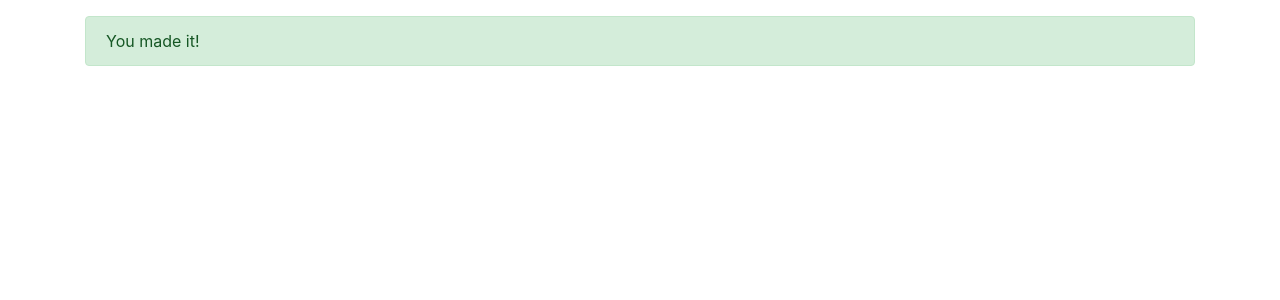
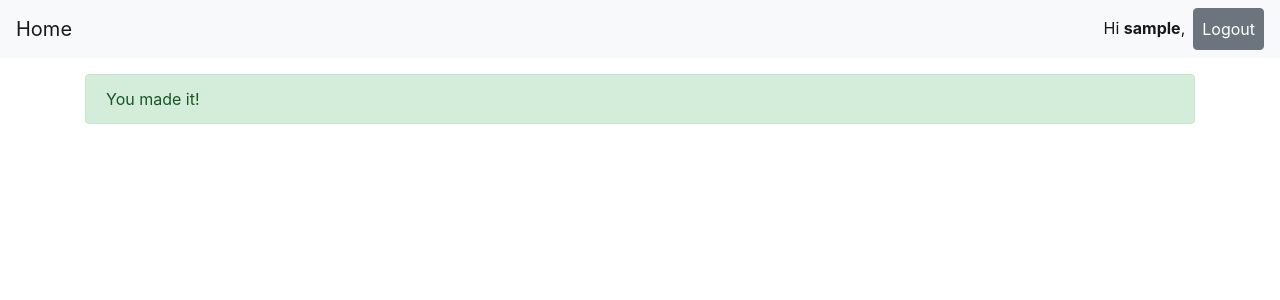
Before and after one commit to rayjc/flask-authentication, a Flask app: page /secret in a window 1280 px wide. Shown: the top 300 px of the page. Run offline with Flask 2, Linux system fonts and the light colour scheme; the visitor is signed in with stand-in values (Sample User, id 1); some libraries are stand-ins or nearby versions.

Commit message:
Add logout view; add navbar.

```diff
--- a/app.py
+++ b/app.py
@@ -67,7 +67,17 @@ def login_view():
     return render_template('login.html', form=form, submit_button="Login")
 
 
+@app.route('/logout')
+def logout_view():
+    if 'user' in session:
+        del session['user']
+        flash('You have been logged out!', 'success')
+    return redirect(url_for('login_view'))
+
 @app.route('/secret')
 def secret_view():
+    if 'user' not in session:
+        return redirect(url_for('home_view'))
+
     flash('You made it!', 'success')
     return render_template('base.html')
--- a/templates/base.html
+++ b/templates/base.html
@@ -12,6 +12,23 @@
 </head>
 
 <body>
+  <nav class="navbar navbar-light navbar-expand-sm bg-light">
+    <a class="navbar-brand" href="{{url_for('home_view')}}">Home</a>
+    <ul class="navbar-nav ml-auto">
+      {% if 'user' in session %}
+      <li class="nav-item">
+        <span class="nav-link active">Hi <b>{{session['user']}}</b>,</span>
+      </li>
+      <li class="nav-item">
+        <a class="btn btn-secondary nav-link text-white" href="{{url_for('logout_view')}}">Logout</a>
+      </li>
+      {% else %}
+      <li class="nav-item">
+        <a class="btn btn-secondary nav-link text-white" href="{{url_for('login_view')}}">Login</a>
+      </li>
+      {% endif %}
+    </ul>
+  </nav>
   <div class="container mt-3">
     {% with messages = get_flashed_messages(with_categories=true) %}
       {% if messages %}
```
